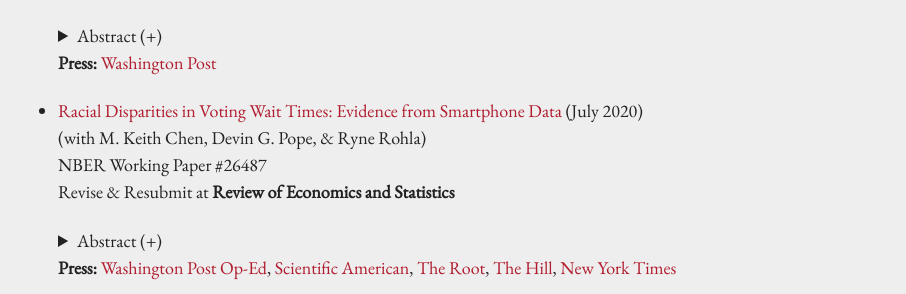
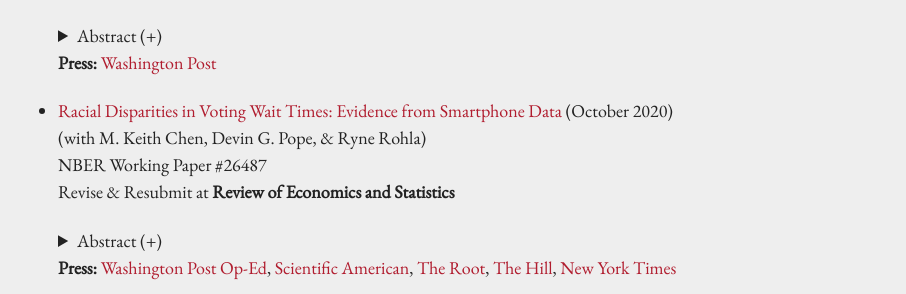
Before and after one commit to kareemhaggag/kareemhaggag.github.io, a Jekyll site: the page built from research.md, in a window 1280 px wide. Shown: the part 249-543 px from the top of the page, without its empty margins (186-1092 px from the left). Built offline with Jekyll 4.4.1, drawn with Linux system fonts in a browser that asks for light colours; our own code applies the rules of GitHub Pages for plain Markdown files.

Commit message:
Update research

```diff
--- a/research.md
+++ b/research.md
@@ -20,7 +20,7 @@ permalink: /research/
 
 
 
-* [Racial Disparities in Voting Wait Times: Evidence from Smartphone Data](/f/Racial_Disparities_in_Voting_Wait_Times.pdf) (July 2020)<br />
+* [Racial Disparities in Voting Wait Times: Evidence from Smartphone Data](/f/Racial_Disparities_in_Voting_Wait_Times.pdf) (October 2020)<br />
   (with M. Keith Chen, Devin G. Pope, & Ryne Rohla)<br />
   NBER Working Paper #26487<br />
   Revise & Resubmit at **Review of Economics and Statistics**
```
